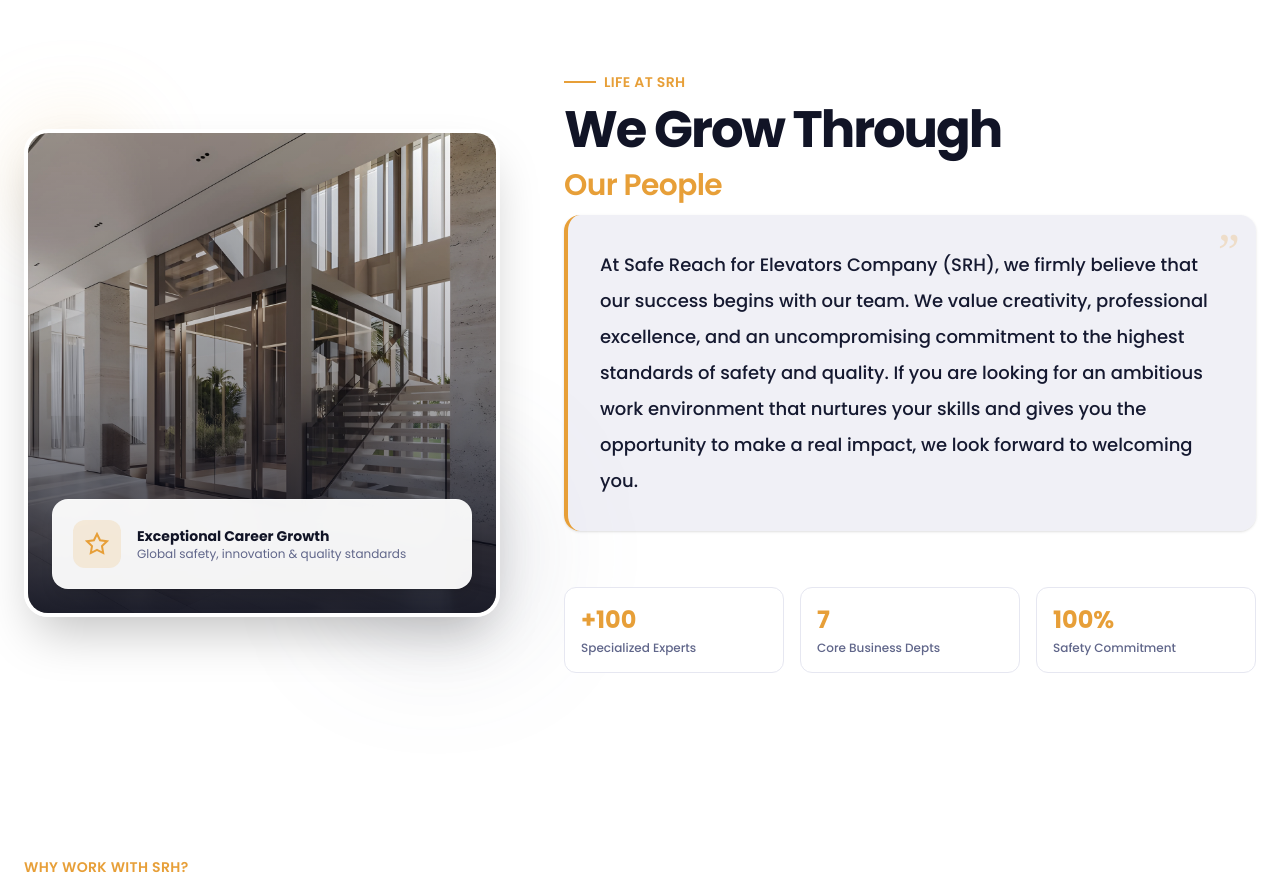
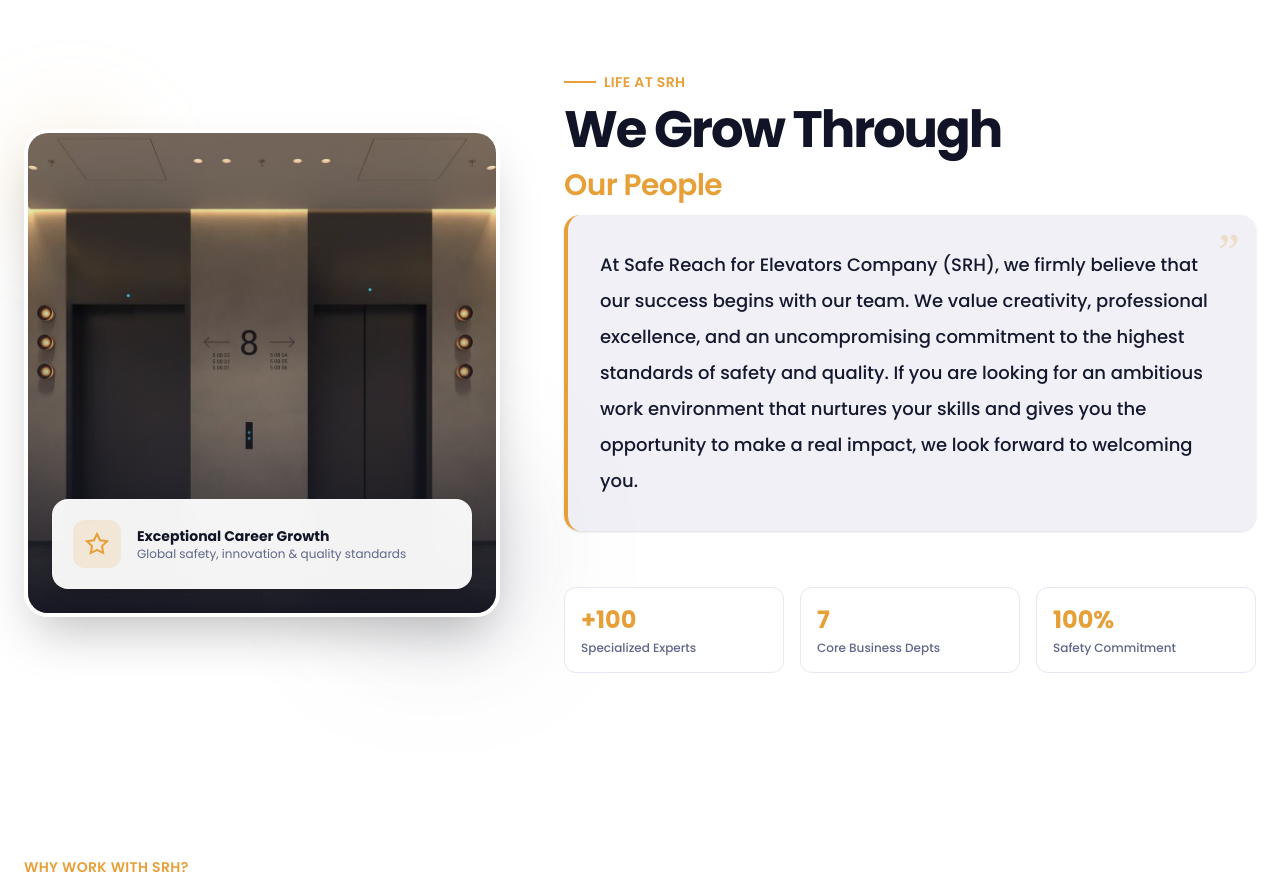
Before and after one commit to kareemRafat/SRH-design, a React (Vite) app: page /join in a window 1280 px wide. Shown: the part 820-1705 px from the top of the page. Built offline with nearby package versions, Linux system fonts and the light colour scheme.

Commit message:
Refactor code structure for improved readability and maintainability

```diff
--- a/src/pages/join/JoinPage.tsx
+++ b/src/pages/join/JoinPage.tsx
@@ -177,7 +177,7 @@
                     <img
                       loading="lazy"
                       decoding="async"
-                      src="/assets/images/future-2.webp"
+                      src="/assets/images/ele2.webp"
                       alt={t('joinPage.intro.title')}
                       className="w-full h-[420px] sm:h-[480px] object-cover transition-transform duration-700 group-hover:scale-105"
                     />
```
Also changed, not shown: public/assets/images/ele2.webp (added).
